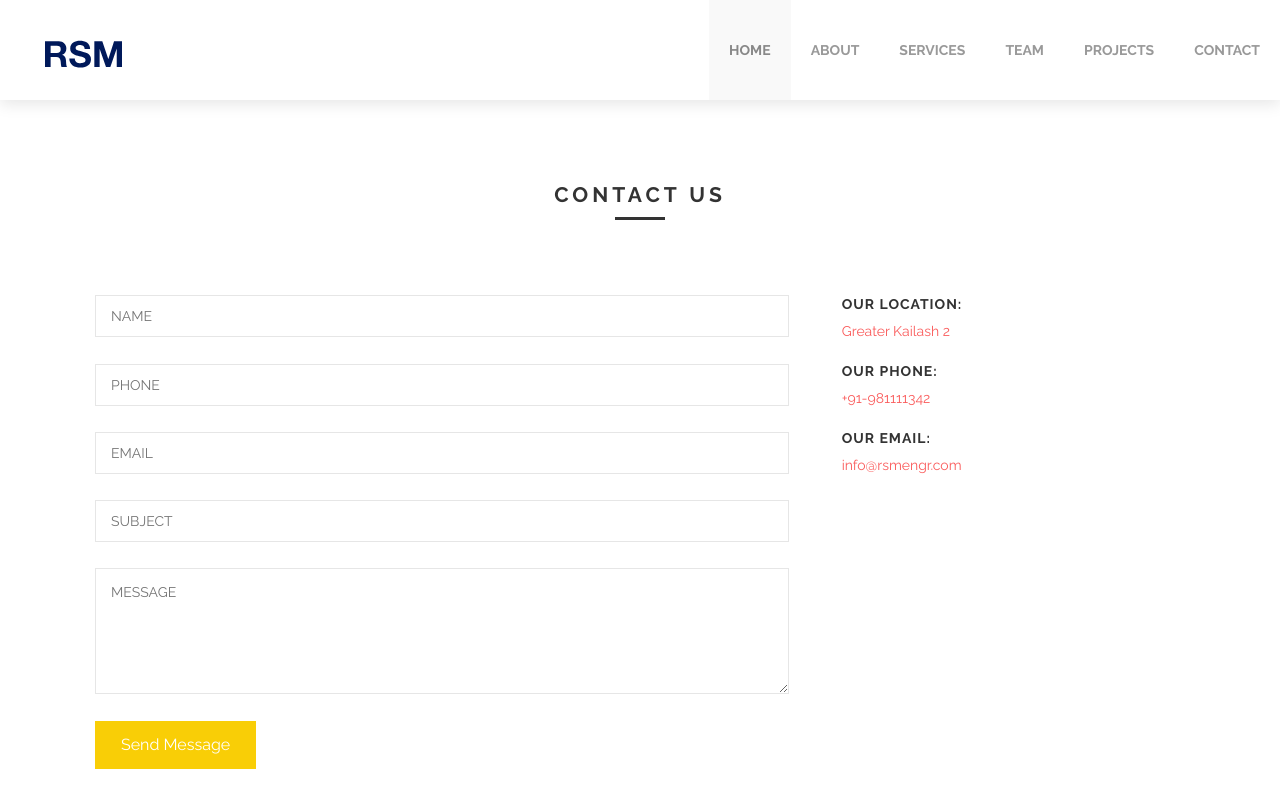
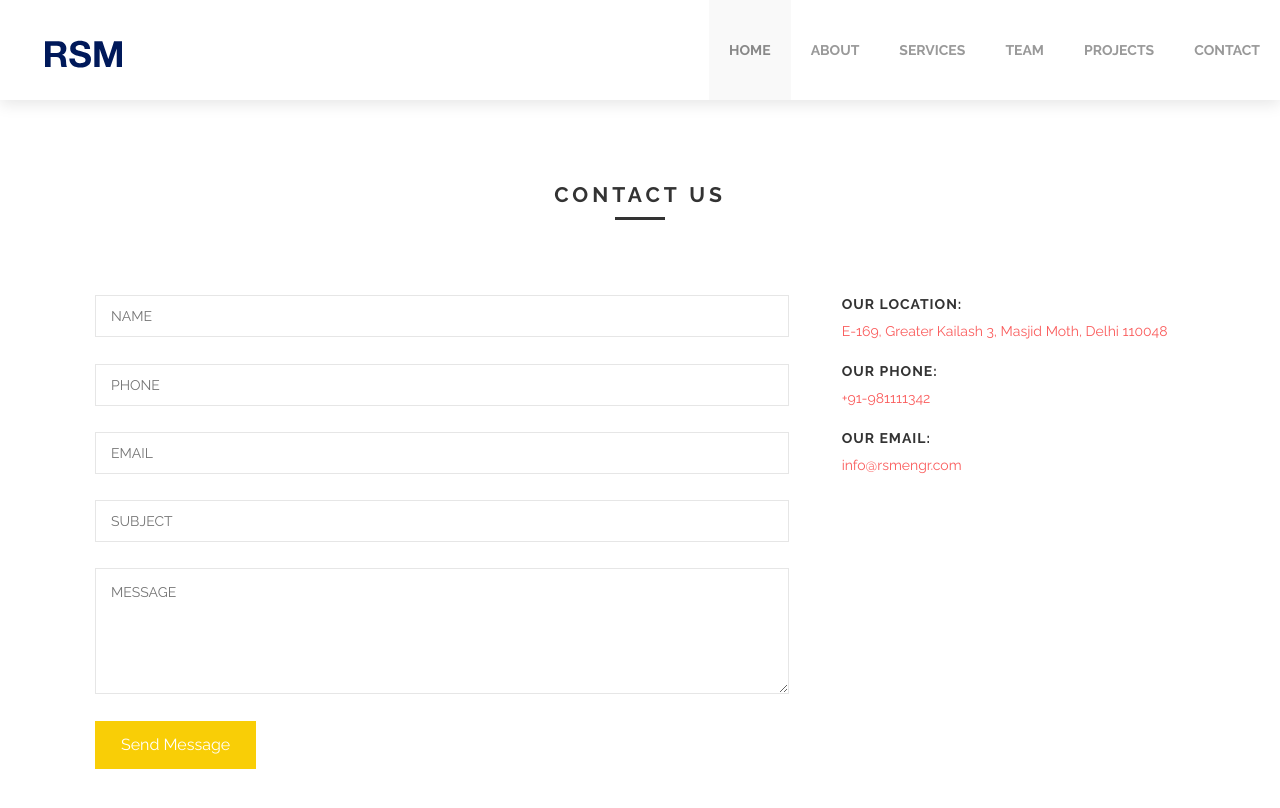
Before and after one commit to prabhav/rsm, a Jekyll site: the page built from contact.markdown, in a window 1280 px wide. Shown: the top 808 px of the page. Built offline with Jekyll 4.4.1, drawn with Linux system fonts in a browser that asks for light colours.

Commit message:
Updated Contact

```diff
--- a/contact.markdown
+++ b/contact.markdown
@@ -2,7 +2,7 @@
 title: Contact Us
 phone: "+91-981111342"
 email: info@rsmengr.com
-address: Greater Kailash 2
+address: E-169, Greater Kailash 3, Masjid Moth, Delhi 110048
 address_link: "#https://goo.gl/maps/KW7suTkT83Y7ETfd9"
 layout: layout--contact
 ---
```
